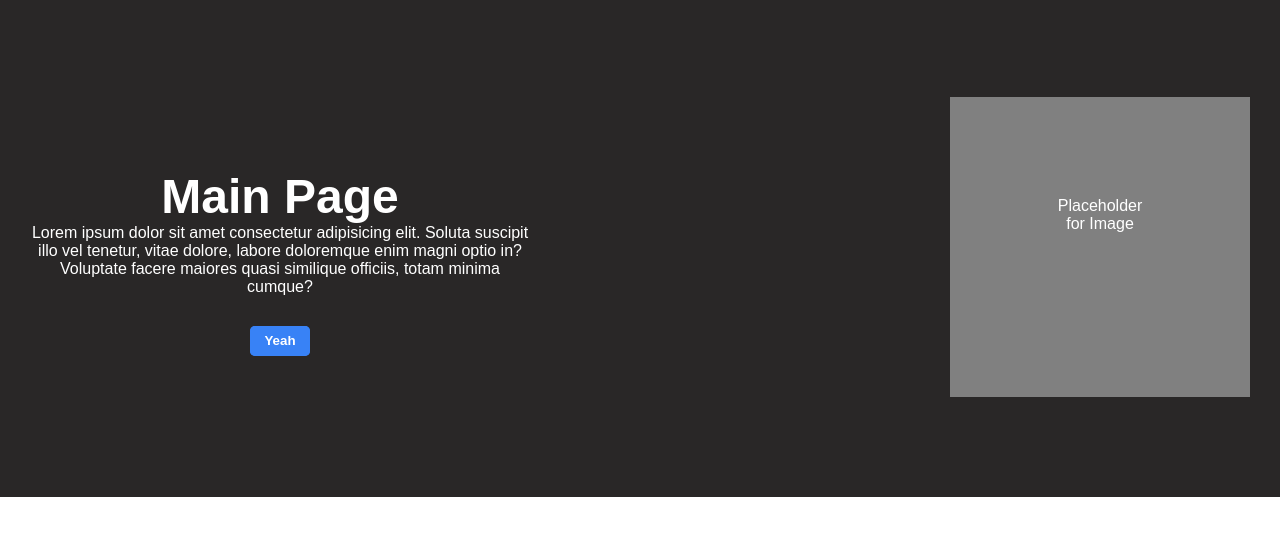
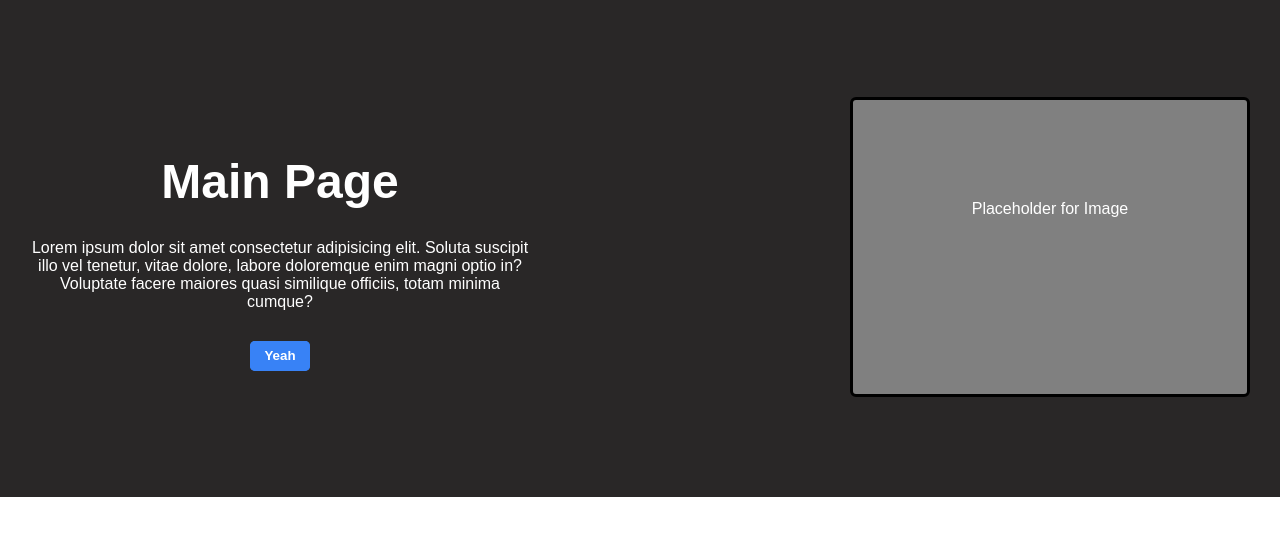
Before and after one commit to Aven-G1/LandingPage, a plain HTML site: page index.html in a window 1280 px wide. Shown: the part 63-598 px from the top of the page. Drawn offline with Linux system fonts and the light colour scheme.

Commit message:
Finished the main part of the page

```diff
--- a/index.css
+++ b/index.css
@@ -60,6 +60,7 @@
     display: flex;
     flex: auto;
     margin-bottom: 30px;
+    margin-top: 30px;
 }
 
 
@@ -80,13 +81,20 @@
     border-radius: 5px;
 }
 
+.random-button:hover{
+    cursor: pointer;
+    background-color: rgb(35, 228, 221); border: rgb(35, 228, 221);
+
+}
 .placeholder-image{
 
     padding: 100px;
     text-align: center;
     background-color: gray;
-    width: 300px;
+    width: 400px;
     height:300px;
     display: flex;
     justify-content: center;
+    border: 3px solid black;
+    border-radius: 6px;
 }
```
